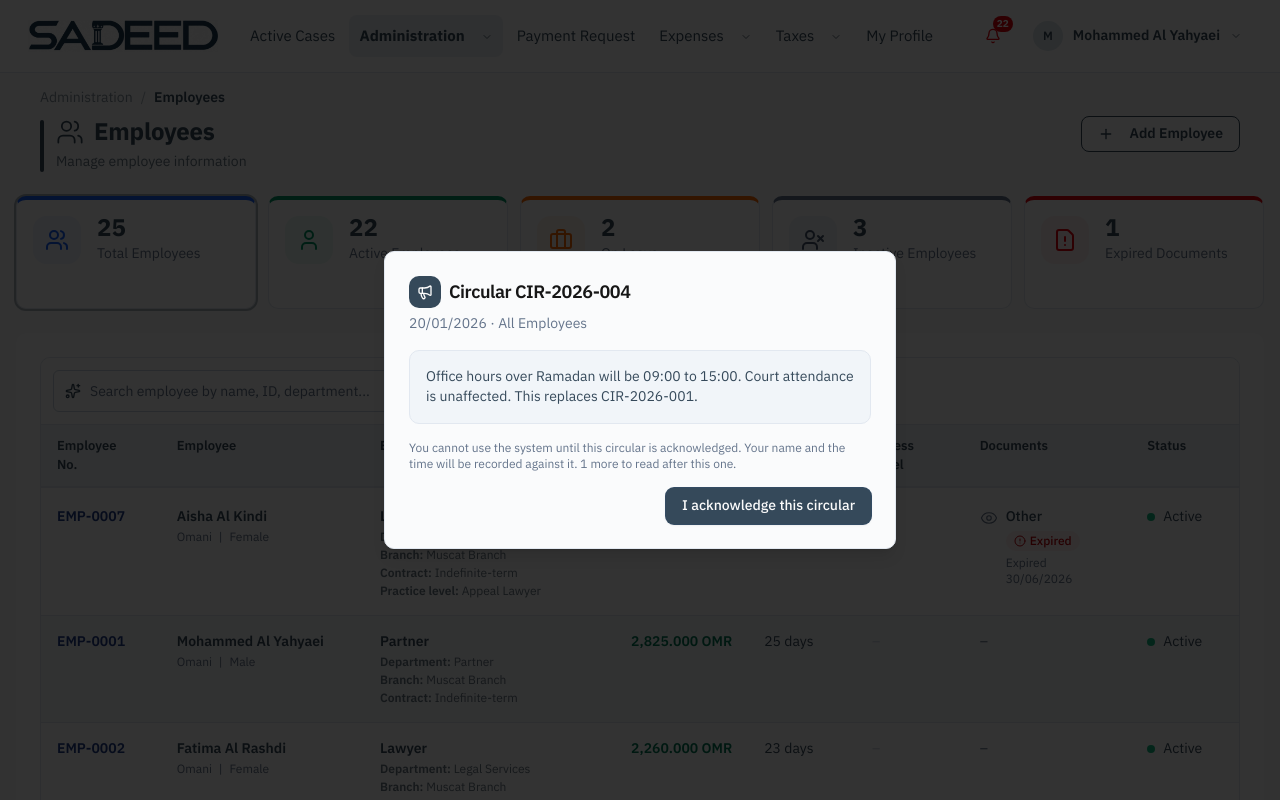
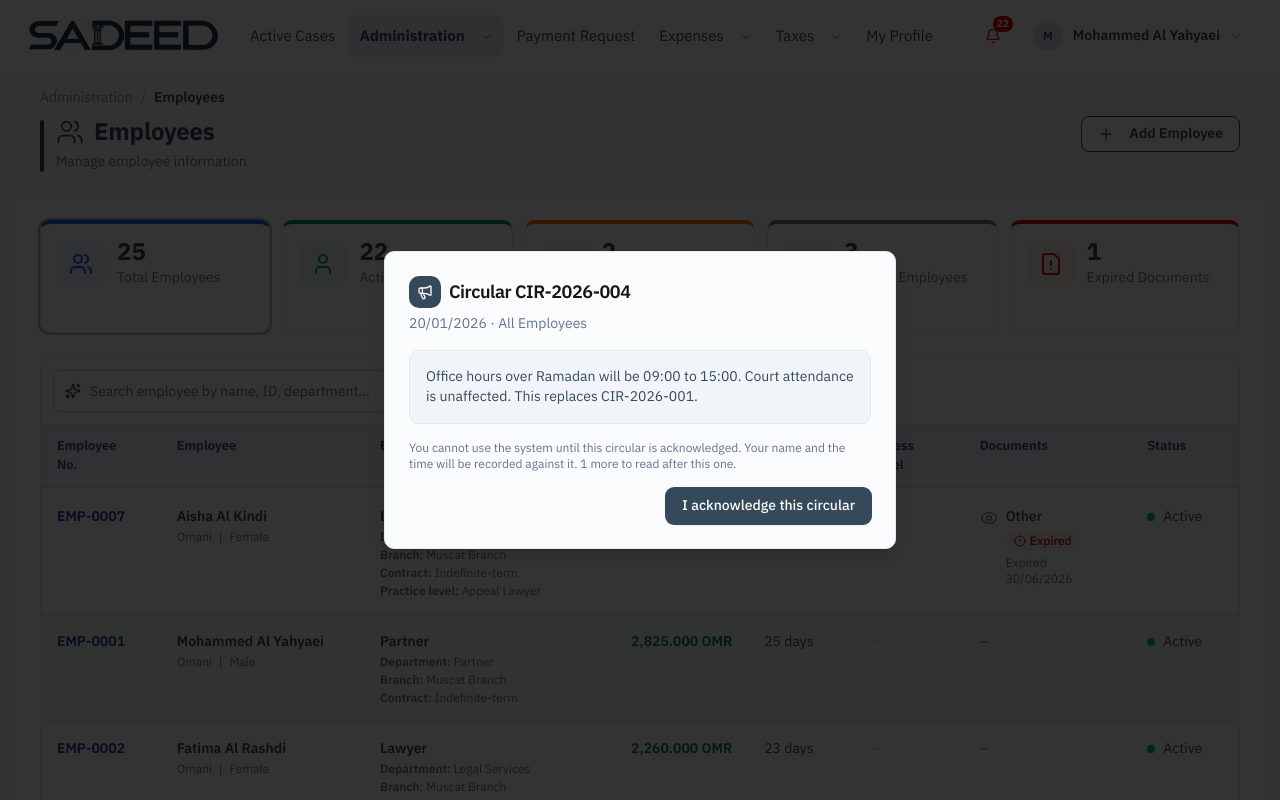
Before and after one commit to mehak187/elpnew, a React (Vite) app: page /employees in a window 1280 px wide. Shown: the top 800 px of the page. Built offline with nearby package versions, Linux system fonts and the light colour scheme.

Commit message:
update EmployeesList.jsx

```diff
--- a/src/pages/employees/EmployeesList.jsx
+++ b/src/pages/employees/EmployeesList.jsx
@@ -284,7 +284,7 @@ function SummaryCard({ icon, value, label, change, goodWhenUp, tone, active, onC
       onClick={onClick}
       aria-pressed={active}
       className={cn(
-        "flex w-full items-start gap-4 rounded-container border border-t-4 border-container-border bg-card p-4 text-start transition-colors hover:bg-table-head focus:outline-none focus-visible:ring-2 focus-visible:ring-ring",
+        "flex w-full min-w-0 items-start gap-3 rounded-container border border-t-4 border-container-border bg-card p-4 text-start transition-colors hover:bg-table-head focus:outline-none focus-visible:ring-2 focus-visible:ring-ring",
         colours.rule,
         active && "ring-2 ring-primary/40"
       )}
@@ -623,14 +623,16 @@ export default function EmployeesList() {
         addLabel="Add Employee"
       />
 
-      <div className="grid grid-cols-1 gap-3 sm:grid-cols-2 lg:grid-cols-3 xl:grid-cols-5">
-        {summary.map(({ key, ...card }) => (
-          <SummaryCard key={key} {...card} />
-        ))}
-      </div>
-
       <Card>
-        <CardContent className="p-4 sm:p-6">
+        <CardContent className="space-y-4 p-4 sm:space-y-6 sm:p-6">
+          {/* Inside the same box as the table, so the row of cards starts and
+              ends where the table does. Five equal columns on a wide screen;
+              fewer, still equal, as it narrows. */}
+          <div className="grid grid-cols-1 gap-3 sm:grid-cols-2 lg:grid-cols-3 xl:grid-cols-5">
+            {summary.map(({ key, ...card }) => (
+              <SummaryCard key={key} {...card} />
+            ))}
+          </div>
           <DataTable
             columns={columns}
             itemLabel="employees"
```
